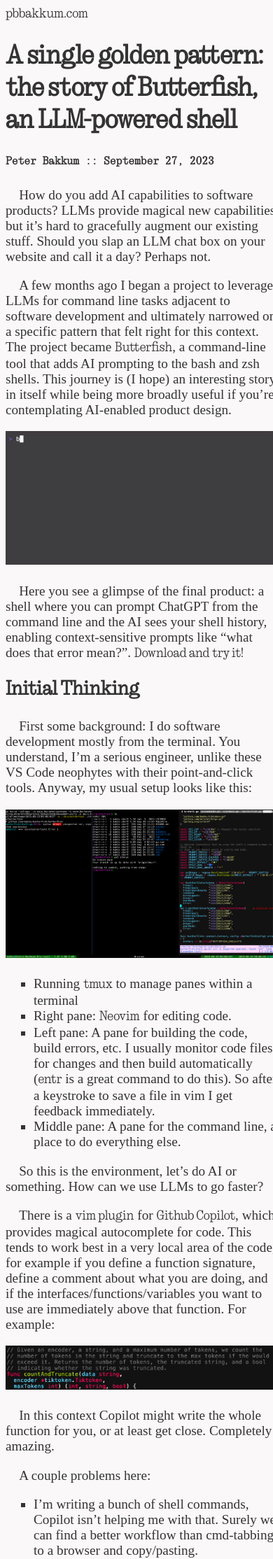
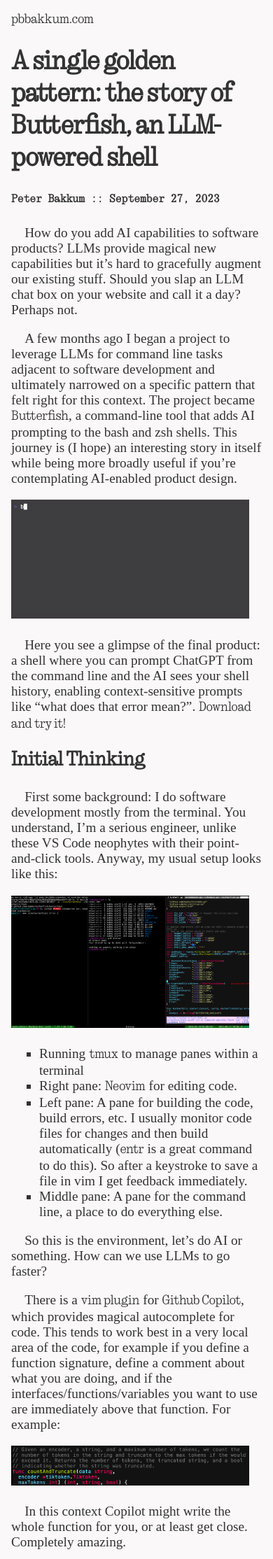
Before and after one commit to bakks/bakks.github.io, a PHP site: page /blog/20230927/ in a window 390 px wide; the page is wider, and only the part inside the window is pictured. Shown: the top 2228 px of that part at 70% size. Run offline with PHP 8.4, Linux system fonts and the light colour scheme.

Commit message:
mobile width

```diff
--- a/blog/style.css
+++ b/blog/style.css
@@ -10,20 +10,16 @@ body {
 }
 @media only screen and (max-width: 50rem) {
   body {
-    margin: 0px;
+    margin: 0;
     font-size: 1.2rem;
-    padding: 0.5rem;
-  }
-}
-@media only screen and (max-width: 600px) {
-  body {
-    margin: 0px;
-    font-size: 1.2rem;
-    padding: 0.5rem;
+    padding: 1rem;
+    max-width: 100%;
+    width: 100%;
+    box-sizing: border-box;
   }
 }
 img {
-  max-width: 98%;
+  max-width: 95%;
 }
 a {
   color: #333;
```
